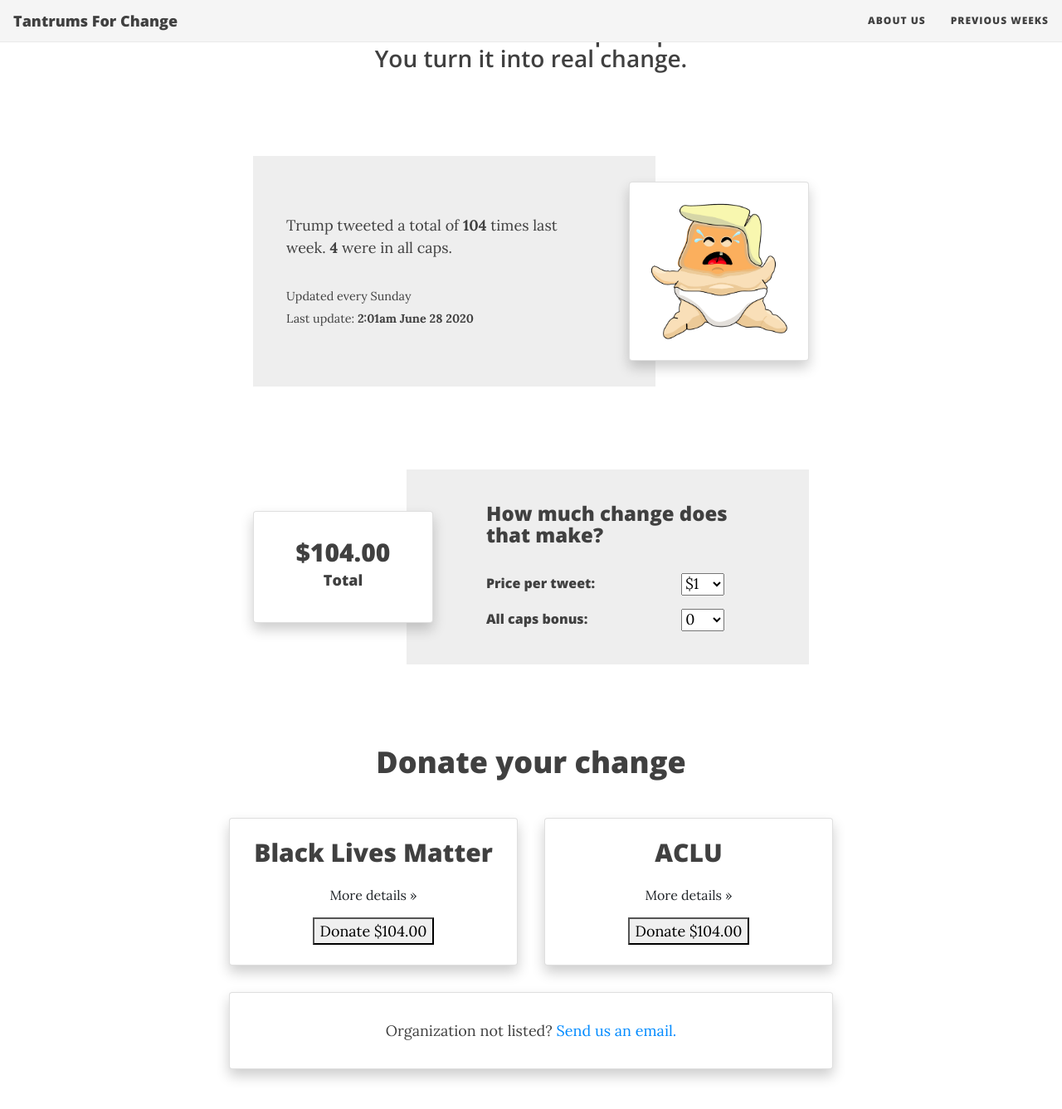
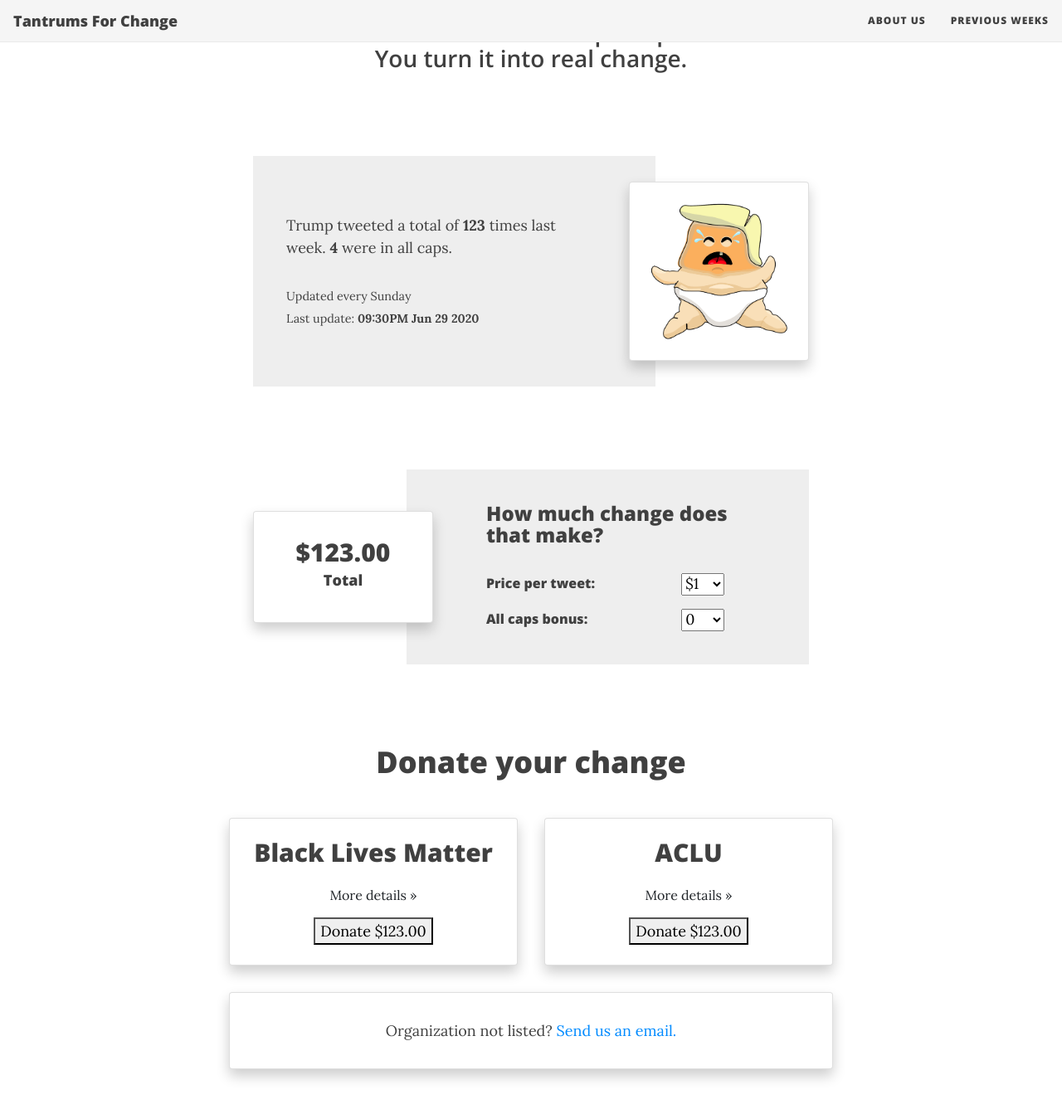
Before and after one commit to tantrumsforchange/tantrumsforchange.github.io, a Jekyll site: the page built from index.html, in a window 1280 px wide and 1400 px high, scrolled down 253 px. Shown: the top 1337 px of the window at 83% size. Built offline with Jekyll 4.4.1, drawn with Linux system fonts in a browser that asks for light colours; nearby versions of some CDN libraries; the list of posts is cut into pages by our own code.

Commit message:
Update Data Test

```diff
--- a/_data/data.yml
+++ b/_data/data.yml
@@ -1,3 +1,3 @@
-tweet_total: 104
+tweet_total: 123
 all_caps: 4
-update_time: 2:01am June 28 2020
+update_time: 09:30PM Jun 29 2020
```
